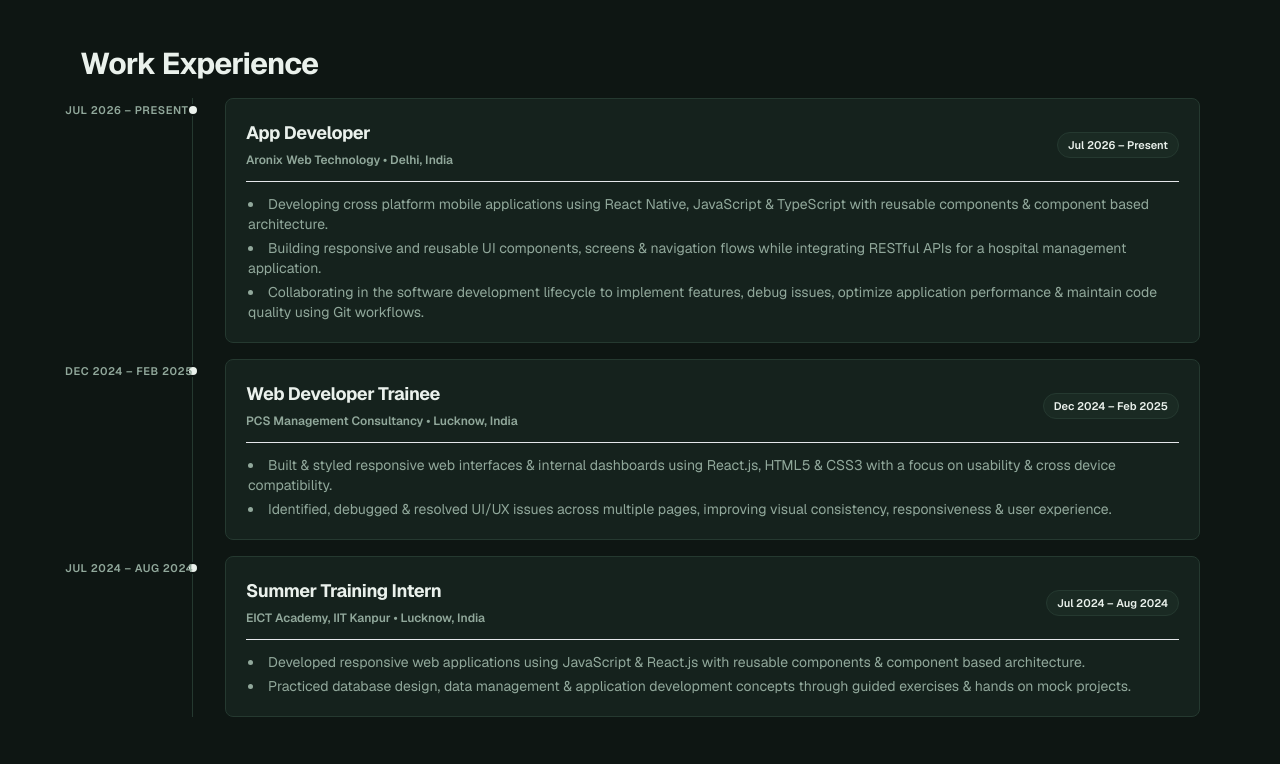
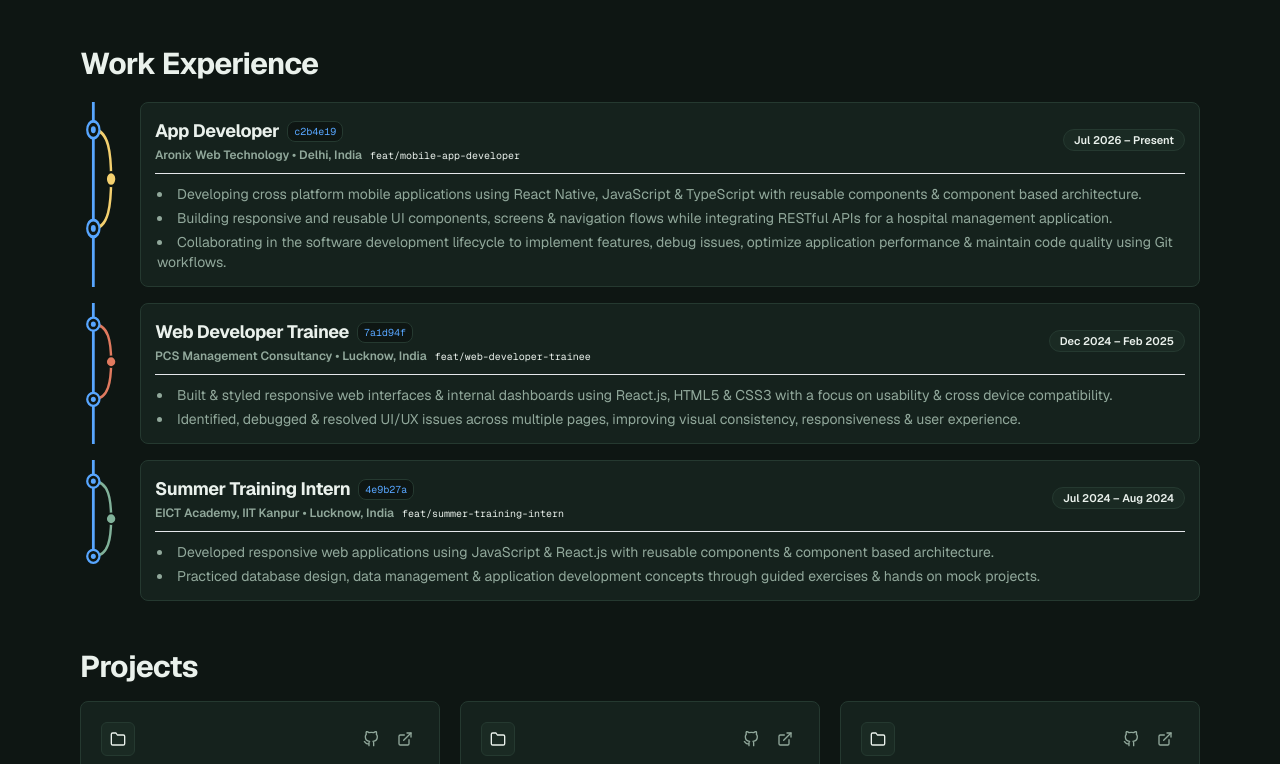
Before and after one commit to AbhinavXDayal/Portfolio, a React (Vite) app: page / in a window 1280 px wide. Shown: the part 936-1700 px from the top of the page. Built offline with nearby package versions, Linux system fonts and the light colour scheme.

Commit message:
Transform Work Experience timeline into authentic GitHub commit graph with branch curves and nodes

```diff
--- a/src/components/sections/Experience.tsx
+++ b/src/components/sections/Experience.tsx
@@ -7,18 +7,13 @@ export const Experience: React.FC = () => {
       company: "Aronix Web Technology",
       location: "Delhi, India",
       period: "Jul 2026 – Present",
+      branch: "feat/mobile-app-developer",
+      branchColor: "#F4D06F", // Warm Golden Yellow
+      commitHash: "c2b4e19",
       bullets: [
         "Developing cross platform mobile applications using React Native, JavaScript & TypeScript with reusable components & component based architecture.",
         "Building responsive and reusable UI components, screens & navigation flows while integrating RESTful APIs for a hospital management application.",
         "Collaborating in the software development lifecycle to implement features, debug issues, optimize application performance & maintain code quality using Git workflows.",
-      ],
-      tags: [
-        "React Native",
-        "JavaScript",
-        "TypeScript",
-        "RESTful APIs",
-        "Hospital Management",
-        "Git",
       ],
     },
     {
@@ -26,17 +21,12 @@ export const Experience: React.FC = () => {
       company: "PCS Management Consultancy",
       location: "Lucknow, India",
       period: "Dec 2024 – Feb 2025",
+      branch: "feat/web-developer-trainee",
+      branchColor: "#E07A5F", // Coral Pink / Terra Cotta
+      commitHash: "7a1d94f",
       bullets: [
         "Built & styled responsive web interfaces & internal dashboards using React.js, HTML5 & CSS3 with a focus on usability & cross device compatibility.",
         "Identified, debugged & resolved UI/UX issues across multiple pages, improving visual consistency, responsiveness & user experience.",
-      ],
-      tags: [
-        "React.js",
-        "HTML5",
-        "CSS3",
-        "UI/UX Design",
-        "Web Dashboards",
-        "Cross Device Compatibility",
       ],
     },
     {
@@ -44,16 +34,12 @@ export const Experience: React.FC = () => {
       company: "EICT Academy, IIT Kanpur",
       location: "Lucknow, India",
       period: "Jul 2024 – Aug 2024",
+      branch: "feat/summer-training-intern",
+      branchColor: "#81B29A", // Botanical Sage / Emerald
+      commitHash: "4e9b27a",
       bullets: [
         "Developed responsive web applications using JavaScript & React.js with reusable components & component based architecture.",
         "Practiced database design, data management & application development concepts through guided exercises & hands on mock projects.",
-      ],
-      tags: [
-        "JavaScript",
-        "React.js",
-        "Database Design",
-        "Component Architecture",
-        "Web Applications",
       ],
     },
   ];
@@ -64,42 +50,112 @@ export const Experience: React.FC = () => {
       className="w-full py-4 md:py-6 bg-transparent text-[var(--foreground)]"
     >
       <div className="max-w-6xl mx-auto px-4">
-        <div className="flex flex-col items-center md:items-start text-center md:text-left mb-4">
+        <div className="flex flex-col items-center md:items-start text-center md:text-left mb-5">
           <h2 className="text-2xl md:text-3xl font-bold tracking-tight text-[var(--foreground)]">
             Work Experience
           </h2>
         </div>
 
-        <div className="relative border-l border-[var(--border)] ml-3 md:ml-28 space-y-4">
-          {experiences.map((exp) => (
-            <div key={exp.company} className="relative pl-5 md:pl-8 group">
-              {/* Timeline dot */}
-              <div className="absolute -left-[6px] top-1.5 w-3 h-3 rounded-full bg-[var(--foreground)] border-2 border-[var(--background)] group-hover:scale-125 transition-transform duration-200"></div>
+        {/* GitHub Commit Graph Timeline */}
+        <div className="space-y-4">
+          {experiences.map((exp, idx) => (
+            <div
+              key={exp.company}
+              className="relative flex items-stretch gap-3 sm:gap-5 group"
+            >
+              {/* Git Branch & Commit Graph Column */}
+              <div className="relative shrink-0 w-8 sm:w-10 flex justify-center">
+                <svg
+                  className="w-8 sm:w-10 h-full overflow-visible"
+                  viewBox="0 0 36 120"
+                  preserveAspectRatio="none"
+                >
+                  {/* Continuous Main Branch Line (Blue) */}
+                  <line
+                    x1="12"
+                    y1="0"
+                    x2="12"
+                    y2={idx === experiences.length - 1 ? "84" : "100%"}
+                    stroke="#58A6FF"
+                    strokeWidth="2.5"
+                  />
 
-              {/* Left Date Label for MD+ */}
-              <div className="md:absolute md:-left-32 md:top-1 text-[11px] font-semibold text-[var(--muted-foreground)] uppercase tracking-wider mb-1.5 md:mb-0 text-left md:text-right">
-                {exp.period}
+                  {/* Feature Branch Curve: Branch Out & Merge Back */}
+                  <path
+                    d="M 12 18 C 26 18, 28 34, 28 50 C 28 66, 26 82, 12 82"
+                    fill="none"
+                    stroke={exp.branchColor}
+                    strokeWidth="2.2"
+                  />
+
+                  {/* Main Branch Commit Node (Double Ring) */}
+                  <circle
+                    cx="12"
+                    cy="18"
+                    r="5.5"
+                    fill="#0E1613"
+                    stroke="#58A6FF"
+                    strokeWidth="2"
+                  />
+                  <circle cx="12" cy="18" r="2.2" fill="#58A6FF" />
+
+                  {/* Feature Branch Commit Node (Solid Colored Circle) */}
+                  <circle
+                    cx="28"
+                    cy="50"
+                    r="4.5"
+                    fill={exp.branchColor}
+                    stroke="#0E1613"
+                    strokeWidth="1.5"
+                  />
+
+                  {/* Merge Commit Node on Main Branch */}
+                  <circle
+                    cx="12"
+                    cy="82"
+                    r="5.5"
+                    fill="#0E1613"
+                    stroke="#58A6FF"
+                    strokeWidth="2"
+                  />
+                  <circle cx="12" cy="82" r="2.2" fill="#58A6FF" />
+                </svg>
               </div>
 
-              {/* Card Content */}
-              <div className="bg-[var(--card)] text-[var(--card-foreground)] border border-[var(--border)] rounded-[var(--radius)] p-4 sm:p-5 shadow-xs hover:border-[var(--foreground)]/30 transition-all duration-200">
-                <div className="flex flex-col sm:flex-row items-start sm:items-center justify-between gap-2 mb-3 pb-2.5 border-b border-[var(--border)]/60">
+              {/* Commit Details Card */}
+              <div className="flex-1 bg-[var(--card)] text-[var(--card-foreground)] border border-[var(--border)] rounded-[var(--radius)] p-3.5 sm:p-4.5 shadow-xs hover:border-[var(--brand-accent)]/40 transition-all duration-200">
+                {/* Header: Role, Git Hash, Branch & Period */}
+                <div className="flex flex-col sm:flex-row items-start sm:items-center justify-between gap-2 mb-2.5 pb-2.5 border-b border-[var(--border)]/60">
                   <div>
-                    <h3 className="text-base sm:text-lg font-bold text-[var(--foreground)] tracking-tight">
-                      {exp.role}
-                    </h3>
-                    <span className="inline-flex items-center gap-1.5 text-xs font-semibold text-[var(--muted-foreground)]">
-                      {exp.company} • {exp.location}
-                    </span>
+                    <div className="flex items-center gap-2 mb-0.5">
+                      <h3 className="text-base sm:text-lg font-bold text-[var(--foreground)] tracking-tight">
+                        {exp.role}
+                      </h3>
+                      {/* Git Commit Hash */}
+                      <span className="font-mono text-[10px] px-1.5 py-0.5 rounded bg-[var(--background)] text-[#58A6FF] border border-[var(--border)]">
+                        {exp.commitHash}
+                      </span>
+                    </div>
+                    <div className="flex items-center gap-2 flex-wrap">
+                      <span className="text-xs font-semibold text-[var(--muted-foreground)]">
+                        {exp.company} • {exp.location}
+                      </span>
+                      <span className="font-mono text-[10px] text-[var(--muted-foreground)]/80">
+                        {exp.branch}
+                      </span>
+                    </div>
                   </div>
-                  <div className="inline-flex items-center gap-1 px-2.5 py-1 rounded-full bg-[var(--accent)] text-[var(--foreground)] border border-[var(--border)] text-[11px] font-semibold shadow-2xs">
+
+                  {/* Period Badge */}
+                  <div className="inline-flex items-center gap-1 px-2.5 py-0.5 rounded-full bg-[var(--accent)] text-[var(--foreground)] border border-[var(--border)] text-[11px] font-semibold shrink-0">
                     {exp.period}
                   </div>
                 </div>
 
+                {/* Commit Bullet Messages */}
                 <ul className="list-disc list-inside space-y-1 text-xs sm:text-sm text-[var(--muted-foreground)] leading-relaxed text-left">
-                  {exp.bullets.map((bullet, idx) => (
-                    <li key={idx} className="pl-0.5">
+                  {exp.bullets.map((bullet, bIdx) => (
+                    <li key={bIdx} className="pl-0.5">
                       <span>{bullet}</span>
                     </li>
                   ))}
```
